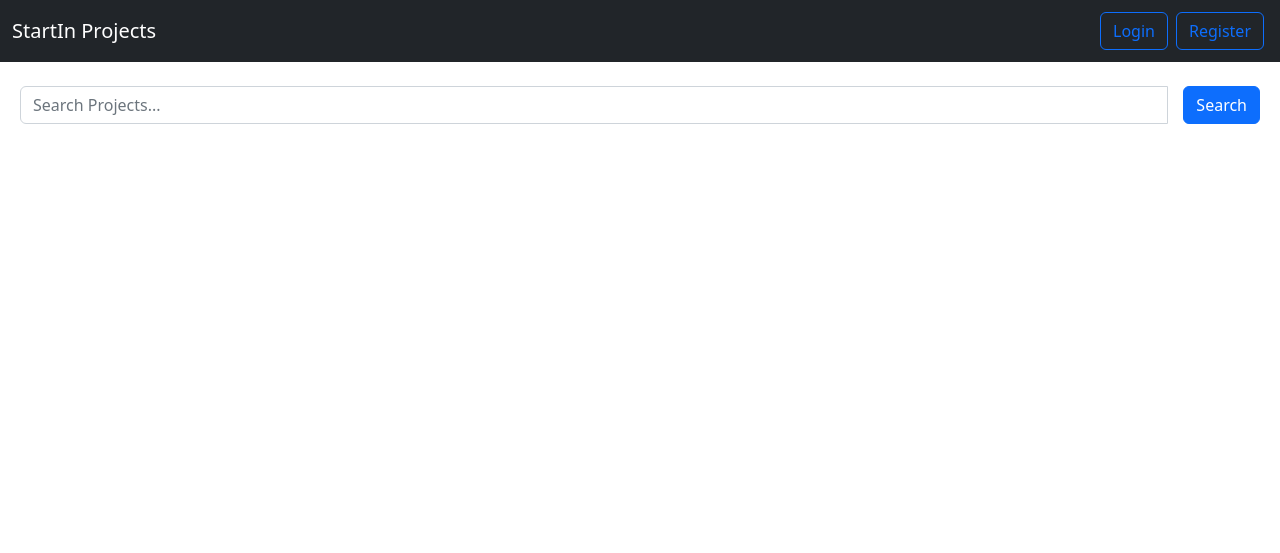
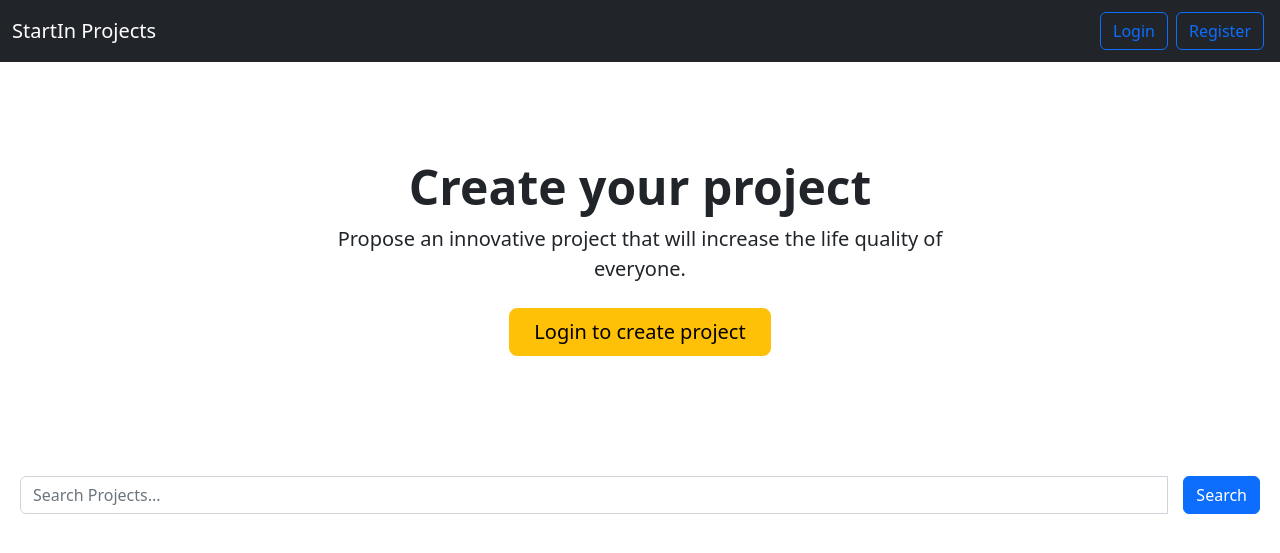
Before and after one commit to Insta-x/start-in, a Django app: page /projects/ in a window 1280 px wide. Shown: the top 553 px of the page. Run offline with Django 4.2, Linux system fonts and the light colour scheme; data that the repository does not hold is empty.

Commit message:
create projects

```diff
--- a/projects/templates/show_projects.html
+++ b/projects/templates/show_projects.html
@@ -31,7 +31,7 @@
     function createProjectCard(element) {
         var data = element.fields
 
-        var card_div = $('<div class="card project-card mt-3 p-2"></div>')
+        var card_div = $('<div class="card project-card mt-2 mb-2 p-2"></div>')
             .attr('id', 'project-' + element.pk);
 
         var like_button = $('<button type="button" class="btn btn-outline-primary btn-rounded btn-sm like-btn"></button>')
@@ -99,7 +99,20 @@
 {% endblock navbar %}
 
 {% block content %}
-<main class="d-flex flex-nowrap">
+<main class="d-flex flex-column flex-nowrap">
+    <div class="px-4 py-5 my-5 text-center">
+        <h1 class="display-5 fw-bold">Create your project</h1>
+        <div class="col-lg-6 mx-auto">
+            <p class="lead mb-4">Propose an innovative project that will increase the life quality of everyone.</p>
+            <div class="d-grid gap-2 d-sm-flex justify-content-sm-center">
+                {% if logged_in %}
+                    <a href="{% url 'projects:create_project' %}" class="btn btn-primary btn-lg px-4 gap-3">Create project</a>
+                    {% else %}
+                    <a href="{% url 'authentication:login' %}" class="btn btn-warning btn-lg px-4 gap-3">Login to create project</a>
+                {% endif %}
+            </div>
+        </div>
+    </div>
     <!-- <div class="d-flex flex-column flex-shrink-0 p-3 text-bg-dark" style="width: 200px;">
         <a href="/" class="d-flex align-items-center mb-3 mb-md-0 me-md-auto text-white text-decoration-none">
             <svg class="bi pe-none me-2" width="40" height="32"><use xlink:href="#bootstrap"></use></svg>
--- a/projects/urls.py
+++ b/projects/urls.py
@@ -1,7 +1,7 @@
 from pydoc import Helper
 from unicodedata import name
 from django.urls import path
-from .views import show_projects, get_projects, like_project, show_project, donate_project, get_donations
+from .views import show_projects, get_projects, create_project, like_project, show_project, donate_project, get_donations
 
 app_name = 'projects'
 
@@ -12,4 +12,5 @@ urlpatterns = [
     path('project/<int:id>', show_project, name='show_project'),
     path('donate/', donate_project, name='donate_project'),
     path('get-donations/', get_donations, name='get_donations'),
+    path('create-project/', create_project, name='create_project'),
 ]
--- a/projects/views.py
+++ b/projects/views.py
@@ -1,19 +1,34 @@
 from turtle import title
 from django.http import HttpResponse, HttpResponseRedirect, JsonResponse
-from django.shortcuts import render
+from django.shortcuts import redirect, render
 from django.core import serializers
 from django.db.models import Count, Sum
+from django.urls import reverse
 from requests import request
 from authentication.models import User
 from django.contrib.auth.decorators import login_required
 from .models import Project, Donation
-from .forms import DonationForm
+from .forms import ProjectForm, DonationForm
 import json
 
 def show_projects(request):
     context = {'logged_in' : request.user.is_authenticated}
 
     return render(request, 'show_projects.html', context)
+
+@login_required(login_url='/auth/login/')
+def create_project(request):
+    if request.method == 'POST':
+        form = ProjectForm(request.POST)
+        if form.is_valid():
+            new_task = form.save(commit=False)
+            new_task.user = request.user
+            new_task.save()
+            form.save_m2m()
+            return HttpResponseRedirect(reverse('projects:show_projects'))
+    else:
+        form = ProjectForm()
+    return render(request, 'create_project.html', {'form': form})
 
 def get_projects(request):
     data = Project.objects.filter(title__icontains=request.GET.get('search')).annotate(like_count=Count('liked_by')).order_by('-like_count')
@@ -31,8 +46,10 @@ def like_project(request):
             project.liked_by.add(request.user)
         return HttpResponse(json.dumps([encode_project(project, request.user.id), ]), content_type='application/json')
 
-@login_required(login_url='/auth/login/')
 def donate_project(request):
+    if not request.user.is_authenticated:
+        return HttpResponse(status=403)
+
     if request.method != 'POST':
         return HttpResponse(status=403)
 
@@ -62,7 +79,7 @@ def show_project(request, id):
 
     # print(Donation.objects.filter(project=id).aggregate(Sum('amount'))['amount__sum'])
 
-    return render(request, 'show_project.html', {'project' : encode_project(project, request.user.id), 'form' : DonationForm()})
+    return render(request, 'show_project.html', {'project' : encode_project(project, request.user.id), 'logged_in' : request.user.is_authenticated})
 
 def encode_projects(data_query_set, user_id):
     data_list = []
```
Also changed, not shown: projects/forms.py (+7 -1 lines), projects/templates/create_project.html (added, +38 -0 lines), projects/templates/show_project.html (+9 -3 lines).
